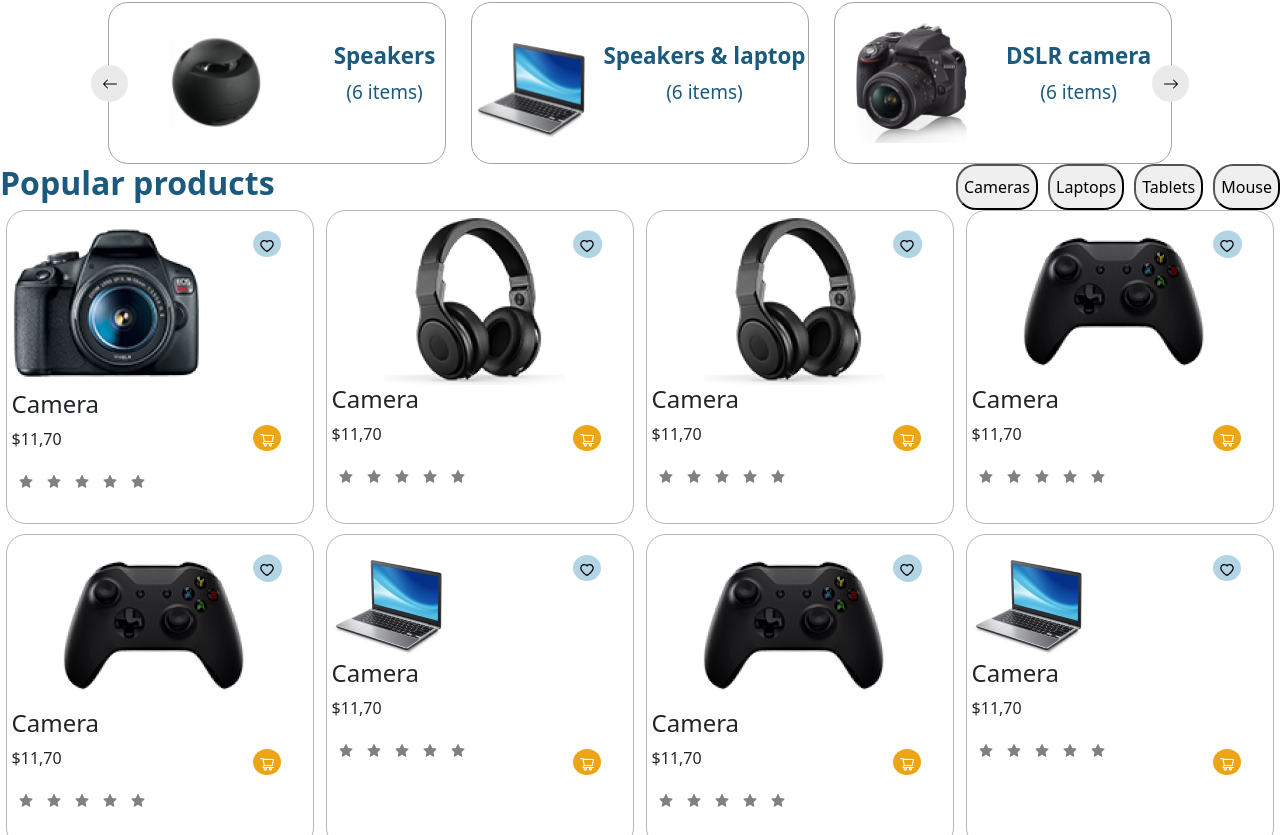
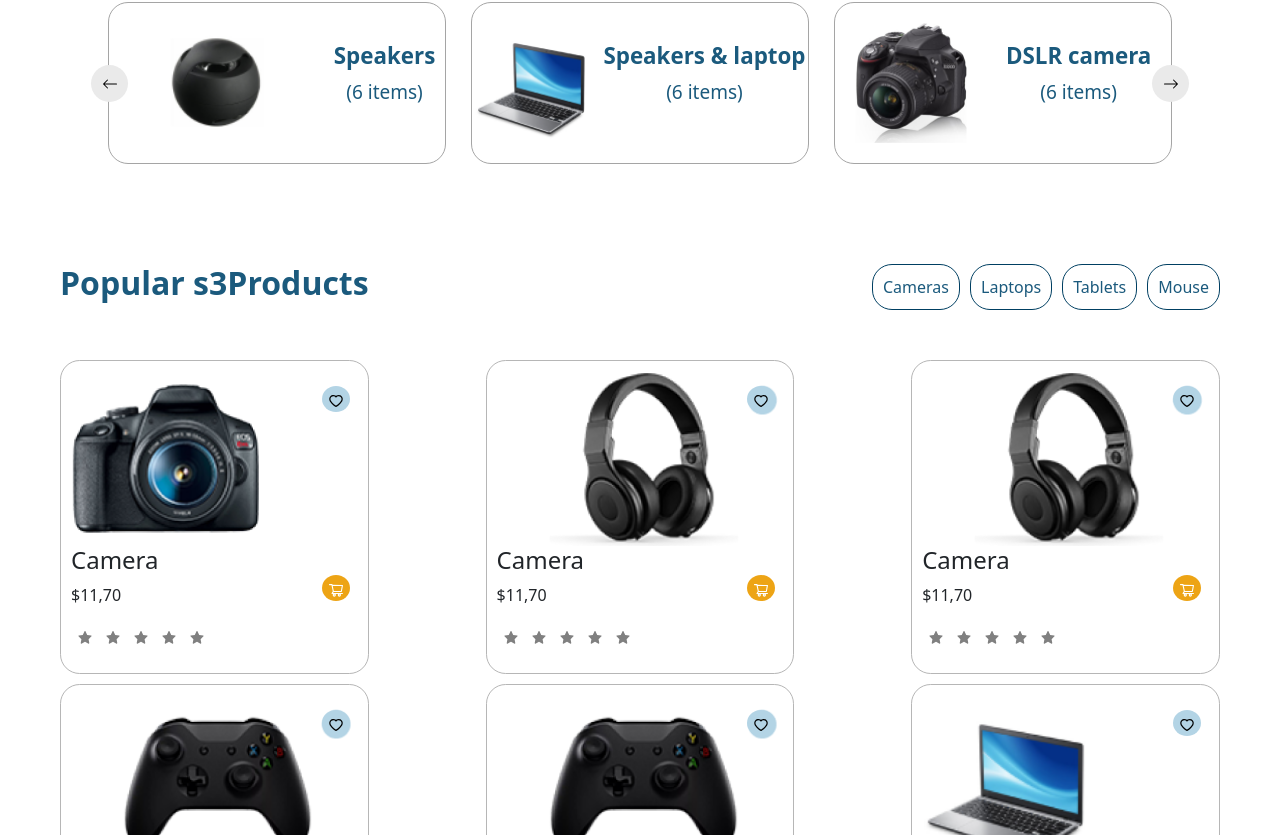
Before and after one commit to teal-oyunsuren17/JS-figma, a React (Create React App) app: page / in a window 1280 px wide. Shown: the part 665-1500 px from the top of the page. Built offline with nearby package versions, Linux system fonts and the light colour scheme.

Commit message:
add at class

```diff
--- a/src/Section/s3TopProducts.js
+++ b/src/Section/s3TopProducts.js
@@ -2,22 +2,22 @@ import { AiOutlineHeart } from "react-icons/ai";
 import { AiOutlineShoppingCart } from "react-icons/ai";
 import StarBtn from "./starBtn";
 
-export default function S3TopProducts() {
+export default function S3Tops3Products() {
   return (
-    <div>
+    <div className="s3Main">
       <div className="s3header d-flex flex-row justify-content-between ">
-        <h2>Popular products</h2>
+        <h2>Popular s3Products</h2>
         <div className="s3HeaderBtns d-flex flex-row">
-          <button className="topProList">Cameras</button>
-          <button className="topProList">Laptops</button>
-          <button className="topProList">Tablets</button>
-          <button className="topProList">Mouse</button>
+          <button className="s3TopProList">Cameras</button>
+          <button className="s3TopProList">Laptops</button>
+          <button className="s3TopProList">Tablets</button>
+          <button className="s3TopProList">Mouse</button>
         </div>
       </div>
 
-      <div className="d-flex flex-row flex-wrap justify-content-around">
-        <div className="product">
-          <img src="./images/cameraFace.png" alt="" />
+      <div className="d-flex flex-row flex-wrap justify-content-between">
+        <div className="s3Product">
+          <img className="s3ProductImg" src="./images/cameraFace.png" alt="" />
           <button className="heartBtn">
             <AiOutlineHeart />
           </button>
@@ -29,8 +29,23 @@ export default function S3TopProducts() {
           </button>
         </div>
 
-        <div className="product">
-          <img src="./images/earphoneBig.png" alt="" />
+        <div className="s3Product">
+          <img className="s3ProductImg" src="./images/earphoneBig.png" alt="" />
+          <button className="heartBtn">
+            <AiOutlineHeart />
+          </button>
+          <div className="d-flex flex-column">
+            <h4>Camera</h4>
+            <p>$11,70</p>
+            <StarBtn />
+            <button className="shopBtn">
+              <AiOutlineShoppingCart />
+            </button>
+          </div>
+        </div>
+
+        <div className="s3Product">
+          <img className="s3ProductImg" src="./images/earphoneBig.png" alt="" />
           <button className="heartBtn">
             <AiOutlineHeart />
           </button>
@@ -42,8 +57,8 @@ export default function S3TopProducts() {
           </button>
         </div>
 
-        <div className="product">
-          <img src="./images/earphoneBig.png" alt="" />
+        <div className="s3Product">
+          <img className="s3ProductImg" src="./images/game.png" alt="" />
           <button className="heartBtn">
             <AiOutlineHeart />
           </button>
@@ -55,8 +70,8 @@ export default function S3TopProducts() {
           </button>
         </div>
 
-        <div className="product">
-          <img src="./images/game.png" alt="" />
+        <div className="s3Product">
+          <img className="s3ProductImg" src="./images/game.png" alt="" />
           <button className="heartBtn">
             <AiOutlineHeart />
           </button>
@@ -68,8 +83,8 @@ export default function S3TopProducts() {
           </button>
         </div>
 
-        <div className="product">
-          <img src="./images/game.png" alt="" />
+        <div className="s3Product">
+          <img className="s3ProductImg" src="./images/desktop.png" alt="" />
           <button className="heartBtn">
             <AiOutlineHeart />
           </button>
@@ -81,8 +96,8 @@ export default function S3TopProducts() {
           </button>
         </div>
 
-        <div className="product">
-          <img src="./images/desktop.png" alt="" />
+        <div className="s3Product">
+          <img className="s3ProductImg" src="./images/game.png" alt="" />
           <button className="heartBtn">
             <AiOutlineHeart />
           </button>
@@ -94,21 +109,8 @@ export default function S3TopProducts() {
           </button>
         </div>
 
-        <div className="product">
-          <img src="./images/game.png" alt="" />
-          <button className="heartBtn">
-            <AiOutlineHeart />
-          </button>
-          <h4>Camera</h4>
-          <p>$11,70</p>
-          <StarBtn />
-          <button className="shopBtn">
-            <AiOutlineShoppingCart />
-          </button>
-        </div>
-
-        <div className="product">
-          <img src="./images/desktop.png" alt="" />
+        <div className="s3Product">
+          <img className="s3ProductImg" src="./images/desktop.png" alt="" />
           <button className="heartBtn">
             <AiOutlineHeart />
           </button>
--- a/src/Section/section.css
+++ b/src/Section/section.css
@@ -131,6 +131,14 @@
     right: -18px;
 }
 
+.s3Main {
+    margin: 100px 60px 0 60px;
+}
+
+.s3header {
+    margin-bottom: 50px;
+}
+
 .s3header h2{
 font-weight: 600;
 color: #1B5A7D;
@@ -140,18 +148,27 @@ color: #1B5A7D;
     gap: 10px;
 }
 
-.topProList {
+.s3TopProList {
     border-radius: 20px;
+    border: 1px solid #003F62;
+    font-weight: 500;
+    color: #1B5A7D;
+    padding: 10px;
+    background-color: transparent;
 }
 
-.product {
+.s3Product {
     width: 308.83px;
     height: 313.75px;
     position: relative;
     border: 1px #B6B6B6 solid;
     border-radius: 19.67px;
-    padding: 5px;
+    padding: 10px;
     margin-bottom: 10px;
+}
+
+.s3ProductImg {
+    height: 60%;
 }
 
 .starBtn {
@@ -167,7 +184,7 @@ color: #1B5A7D;
     border-radius: 50%;
     position: absolute;
     top: 214px;
-    right: 32px;
+    right: 18px;
 }
 
 .heartBtn {
@@ -175,8 +192,8 @@ color: #1B5A7D;
     background-color: #B3D4E5;
     border-radius: 50%;
     position: absolute;
-    top: 20px;
-    right: 32px;
+    top: 25px;
+    right: 18px;
 }
 
 .newLaptop {
```
